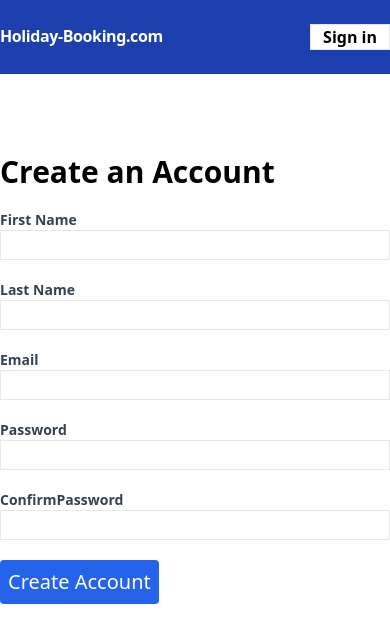
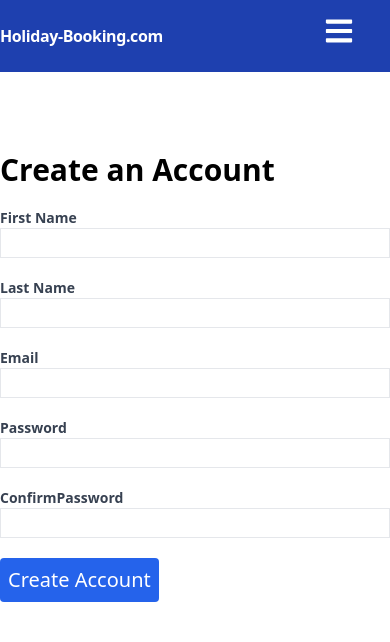
Before and after one commit to RickPratihar/mern-booking-app, a React (Vite) app in the folder frontend/: page /register in a window 390 px wide. Shown: the top 642 px of the page. Built offline with nearby package versions, Linux system fonts and the light colour scheme; no server answers.

Commit message:
mobile responsive header

```diff
--- a/frontend/src/components/Header.tsx
+++ b/frontend/src/components/Header.tsx
@@ -1,16 +1,19 @@
 import { Link } from "react-router-dom";
 import { useAppContext } from "../contexts/AppContext";
 import SignOutButton from "./SignOutButton";
+import { FaBars, FaTimes } from "react-icons/fa";
+import { useState } from "react";
 
 const Header = () => {
   const { isLoggedIn } = useAppContext();
+  const [nav, setNav] = useState(false);
   return (
     <div className="bg-blue-800 py-6 ">
       <div className="container mx-auto flex justify-between ">
-        <span className="sm:text-xl md:text-3xl text-white font-bold tracking-tight">
+        <span className="sm:text-xl md:text-3xl  text-white font-bold tracking-tight">
           <Link to="/">Holiday-Booking.com</Link>
         </span>
-        <span className="flex space-x-2">
+        <span className=" space-x-2 hidden md:flex ">
           {isLoggedIn ? (
             <>
               <Link className=" flex items-center text-white px-3  font-bold hover:bg-blue-600 rounded" to="/my-bookings">My Bookings</Link>
@@ -27,6 +30,36 @@ const Header = () => {
           )}
         </span>
       </div>
+
+            {/* for mobile device  */}
+      <div
+        onClick={() => setNav(!nav)}
+        className="cursor-pointer pr-4 z-10 text-white md:hidden absolute top-4 right-5 "
+      >
+        {nav ? <FaTimes size={30} /> : <FaBars size={30} />}
+      </div>
+
+      {nav &&(
+        <div className="container mx-auto flex justify-between md:hidden ">
+
+        <span className="flex flex-col absolute  pt-10 mr-10 mt-2 gap-5 w-full h-screen bg-gradient-to-b from-blue-900 to-gray-800 text-white">
+          {isLoggedIn ? (
+            <>
+              <Link className=" flex items-center justify-center text-xl text-white px-3  font-bold hover:bg-blue-600 rounded" to="/my-bookings">My Bookings</Link>
+              <Link className="flex items-center justify-center text-xl text-white px-3  font-bold hover:bg-blue-600 rounded " to="/my-hotels">My Hotels</Link>
+              <SignOutButton/>
+            </>
+          ) : (
+            <Link
+              to="/sign-in"
+              className=" flex items-center justify-center w-32 h-10 ml-36 mt-20 font-bold hover:bg-transparent hover:text-white bg-white border text-black "
+            >
+              Sign in
+            </Link>
+          )}
+        </span>
+      </div>
+      )}
     </div>
   );
 };
--- a/frontend/src/components/SignOutButton.tsx
+++ b/frontend/src/components/SignOutButton.tsx
@@ -22,7 +22,7 @@ const SignOutButton = () => {
   return (
     <button
       onClick={handleClick}
-      className=" text-blue-600 px-3 font-bold bg-white hover:bg-gray-100 rounded"
+      className=" text-blue-600 px-3 font-bold bg-white hover:bg-gray-100 rounded "
     >
       Sign Out
     </button>
```
